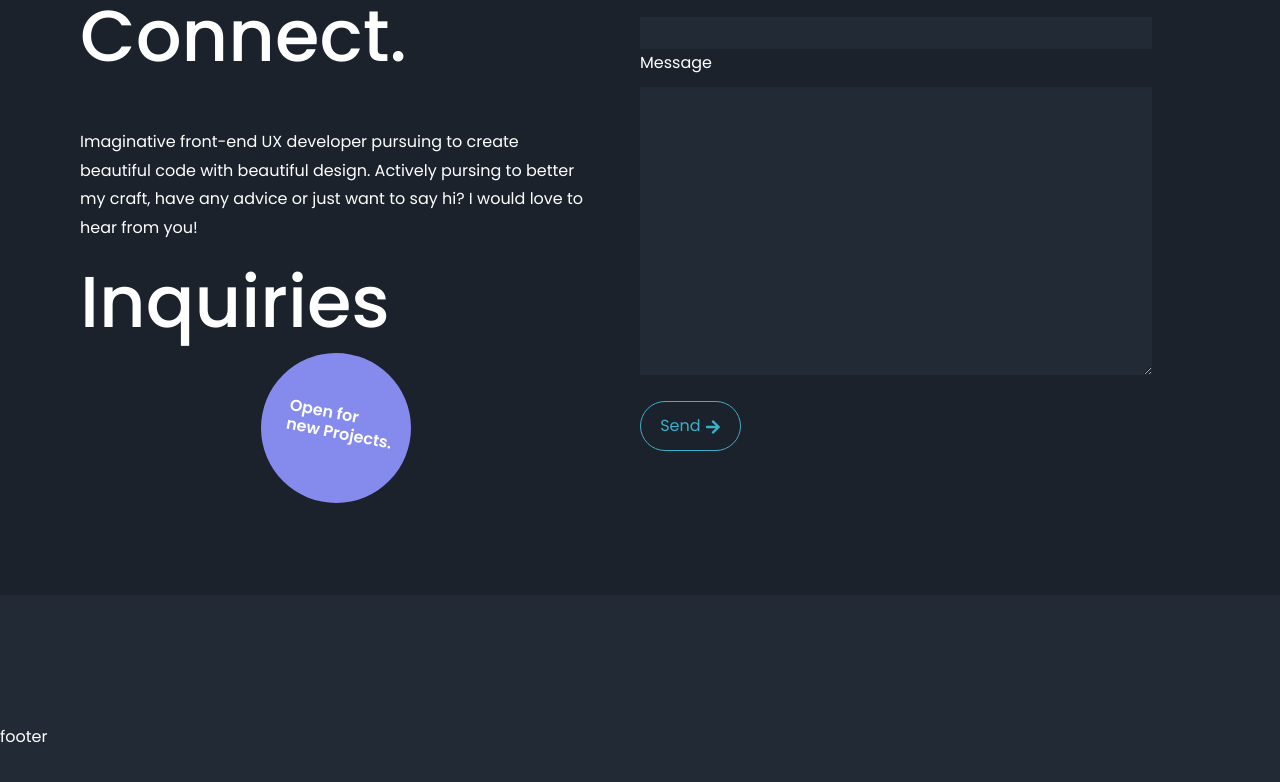
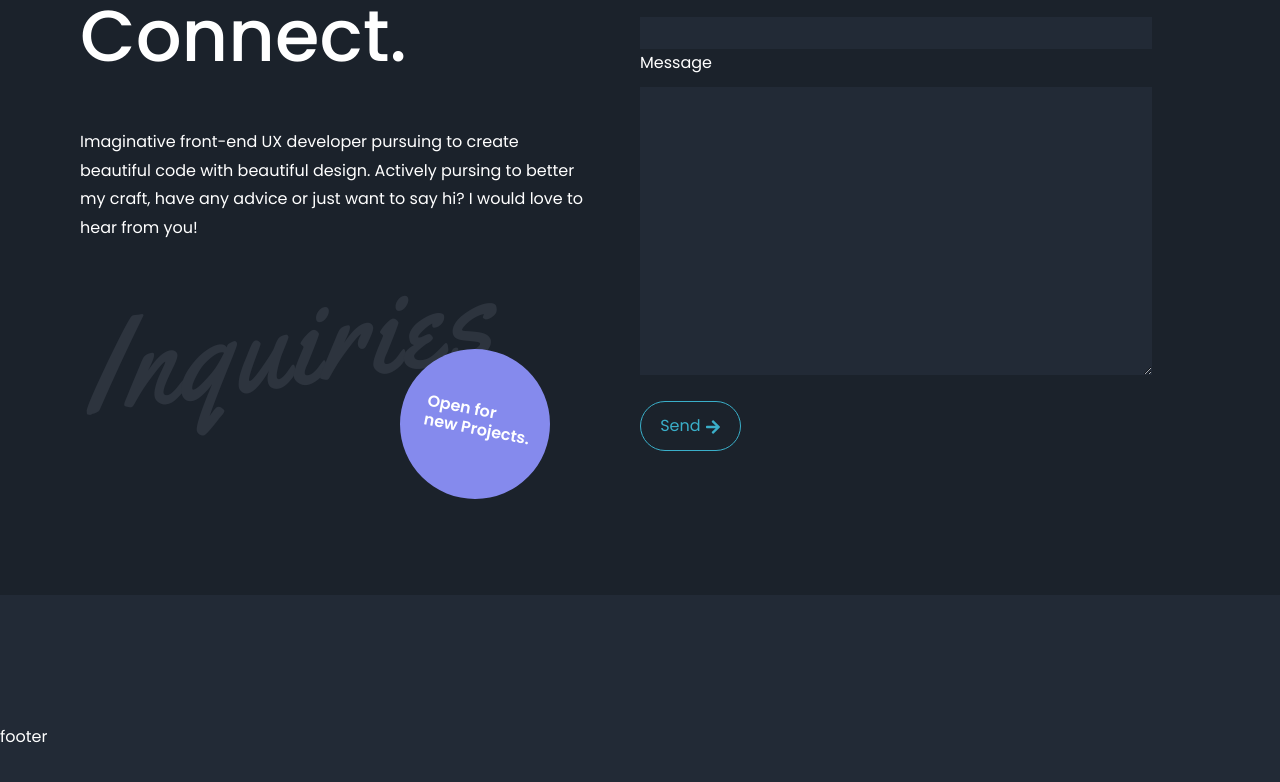
Before and after one commit to rodriguezjaniece08/react-portfolio, a React (Create React App) app: page / in a window 1280 px wide. Shown: the part 3709-4491 px from the top of the page. Built offline with nearby package versions, Linux system fonts and the light colour scheme.

Commit message:
adjusted inquiries and circle location

```diff
--- a/src/components/contact/contact.css
+++ b/src/components/contact/contact.css
@@ -1,3 +1,5 @@
+@import url('https://fonts.googleapis.com/css2?family=Yellowtail&display=swap');
+
 #contact {
     background: var(--color-bg-variant);
     display: grid;
@@ -54,17 +56,28 @@ input, textarea {
     animation: buttons .5s linear;
 }
 
+.inq {
+    font-family: 'Yellowtail', 'cursive';
+    color: var(--color-grey);
+    transform: rotate(-8deg);
+    font-size: 8em;
+    /* margin-top: 1rem; */
+    /* text-align: center; */
+    letter-spacing: .3rem;
+}
+
 .circle{
-    display: flex;
-    justify-content: center;
+    position: relative;
+    left: 20rem;
+    bottom: 4.5rem;
     background: var(--color-primary-variant);
     height: 150px;
     width: 150px;
     padding-top: 3.2rem;
-    padding-left: .5rem;
+    padding-left: 1.5rem;
     border-radius: 50%;
     transform: rotate(11deg);
-    margin: 0 auto;
+    /* margin: 0 auto; */
     font-weight: bold ;
     line-height: 1.2rem;
 
```
